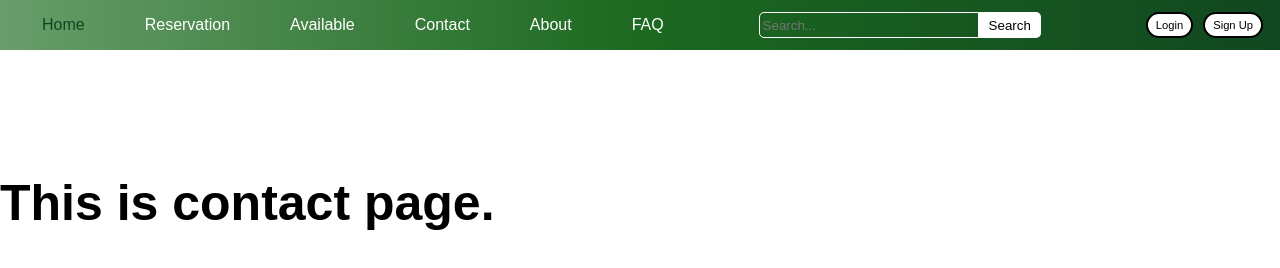
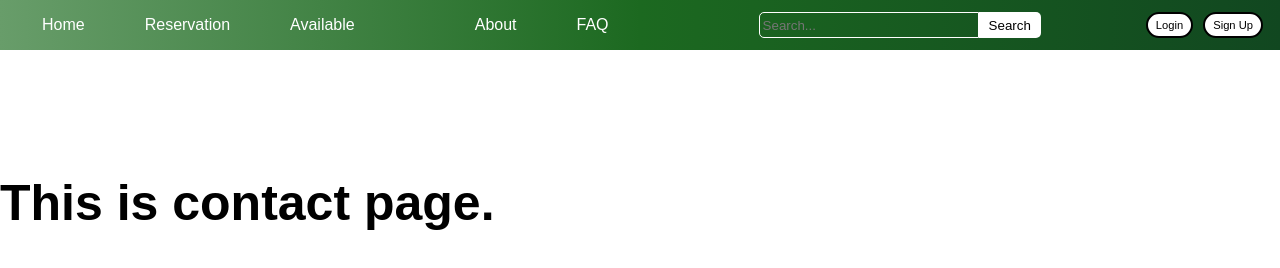
Before and after one commit to Kolineee/BORROWRESOURCES, a plain HTML site: page contact.html in a window 1280 px wide. Drawn offline with Linux system fonts and the light colour scheme.

Commit message:
Update contact.html

```diff
--- a/contact.html
+++ b/contact.html
@@ -11,10 +11,10 @@
 
   <header>
     <ul class="navbar">
-      <li><a href="index.html" class="active">Home</a></li>
+      <li><a href="index.html">Home</a></li>
       <li><a href="reservation.html">Reservation</a></li>
       <li><a href="available.html">Available</a></li>
-      <li><a href="contact.html">Contact</a></li>
+      <li><a href="contact.html" class="active>Contact</a></li>
       <li><a href="about.html">About</a></li>
       <li><a href="faq.html">FAQ</a></li>
     </ul>
```
